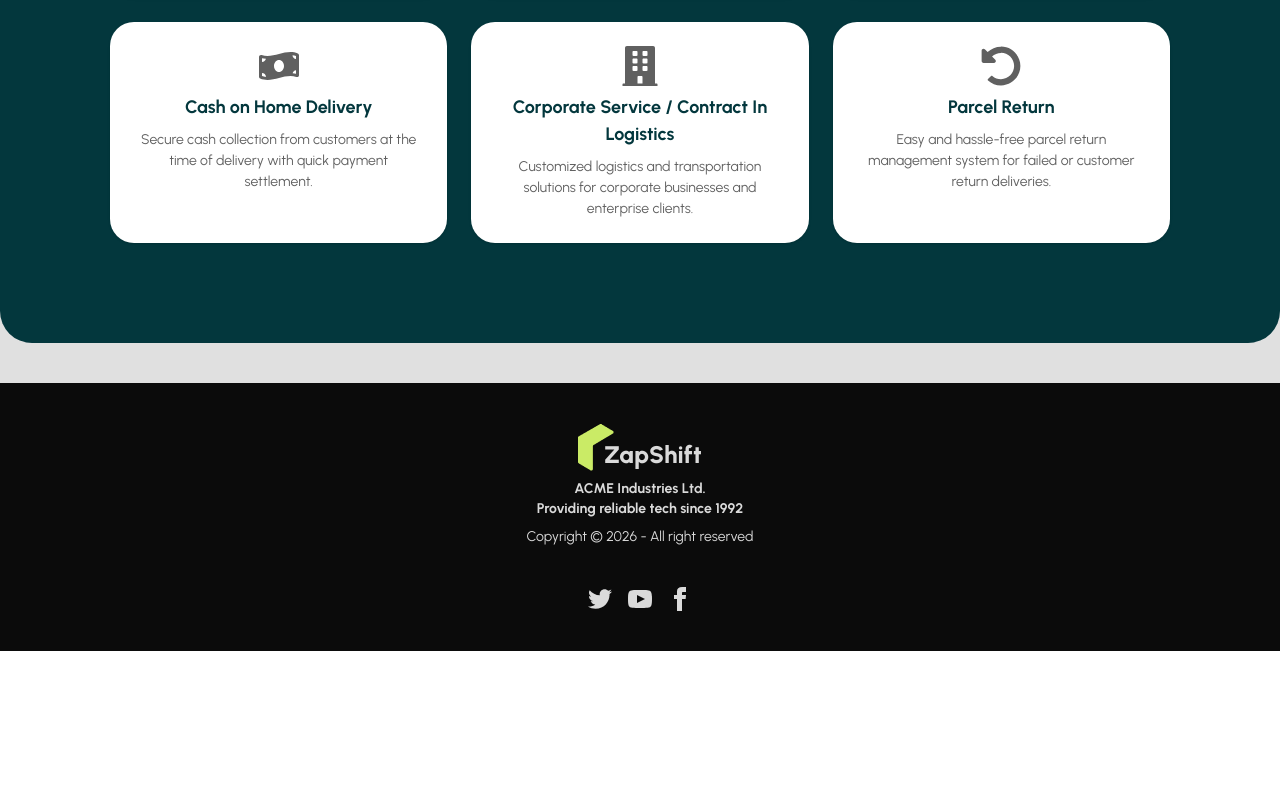
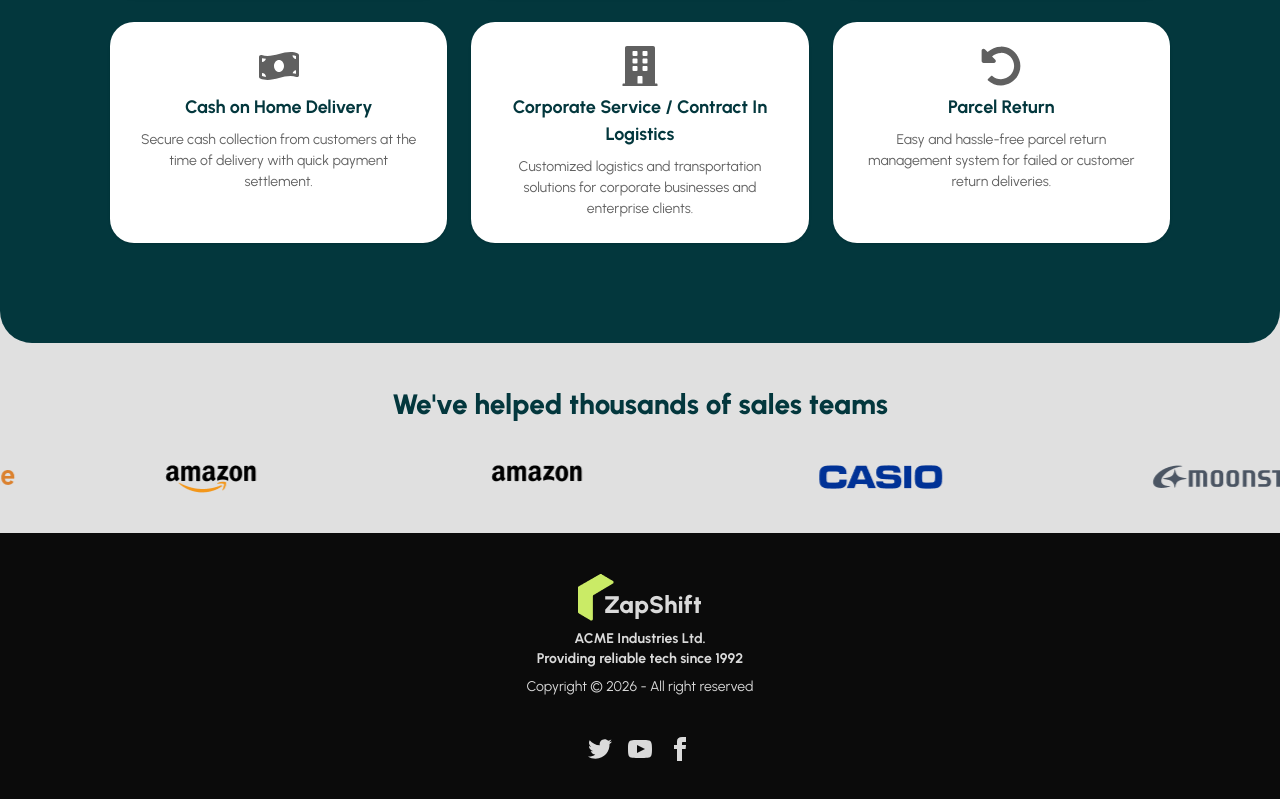
Before and after one commit to Al-Amin018555/zap-shift-client, a React (Vite) app: page / in a window 1280 px wide. Shown: the part 1437-2236 px from the top of the page. Before the commit the page ends 2088 px from the top, so only its background shows below. Built offline with nearby package versions, Linux system fonts and the light colour scheme.

Commit message:
added banner with slider

```diff
--- a/package.json
+++ b/package.json
@@ -16,6 +16,7 @@
     "react-icons": "^5.6.0",
     "react-responsive-carousel": "^3.2.23",
     "react-router": "^7.15.0",
+    "swiper": "^12.1.4",
     "tailwindcss": "^4.3.0"
   },
   "devDependencies": {
--- /dev/null
+++ b/src/pages/Home/Brands/Brands.jsx
@@ -0,0 +1,46 @@
+import { Swiper, SwiperSlide } from 'swiper/react';
+import 'swiper/css';
+import amazon from '../../../assets/brands/amazon.png'
+import amazonVector from '../../../assets/brands/amazon_vector.png'
+import casio from '../../../assets/brands/casio.png'
+import moonstar from '../../../assets/brands/moonstar.png'
+import randstad from '../../../assets/brands/randstad.png'
+import star from '../../../assets/brands/star.png'
+import starPeople from '../../../assets/brands/start_people.png'
+import { Autoplay } from 'swiper/modules';
+const Brands = () => {
+    const brandLogos = [amazon, amazonVector, casio, moonstar, randstad, star, starPeople];
+    return (
+
+        <div>
+            <div>
+                <h2 className='text-secondary text-center mt-10 text-[28px] font-extrabold'>We've helped thousands of sales teams</h2>
+            </div>
+            <Swiper
+                slidesPerView={4}
+                centeredSlides={true}
+                spaceBetween={30}
+                grabCursor={true}
+                loop={true}
+                autoplay={{
+                    delay: 1000,
+                    disableOnInteraction: false,
+                }}
+                modules={[Autoplay]}
+                className='my-10'
+            >
+
+
+                {
+                    brandLogos.map((logo, index) => <SwiperSlide key={index}><img src={logo} /></SwiperSlide>)
+                }
+
+
+
+            </Swiper>
+
+        </div>
+    );
+};
+
+export default Brands;
--- a/src/pages/Home/Home/Home.jsx
+++ b/src/pages/Home/Home/Home.jsx
@@ -1,4 +1,5 @@
 import Banner from '../Banner/Banner'
+import Brands from '../Brands/Brands';
 import HowItWorks from '../HowItWorks/HowItWorks'
 import Services from '../Services/Services'
 
@@ -9,6 +10,7 @@ const Home = () => {
                 <Banner></Banner>
                 <HowItWorks></HowItWorks>
                 <Services></Services>
+                <Brands></Brands>
             </div>
         </div>
     );
```
Also changed, not shown: 1 other file (tests, documents, lock files or other folders).
